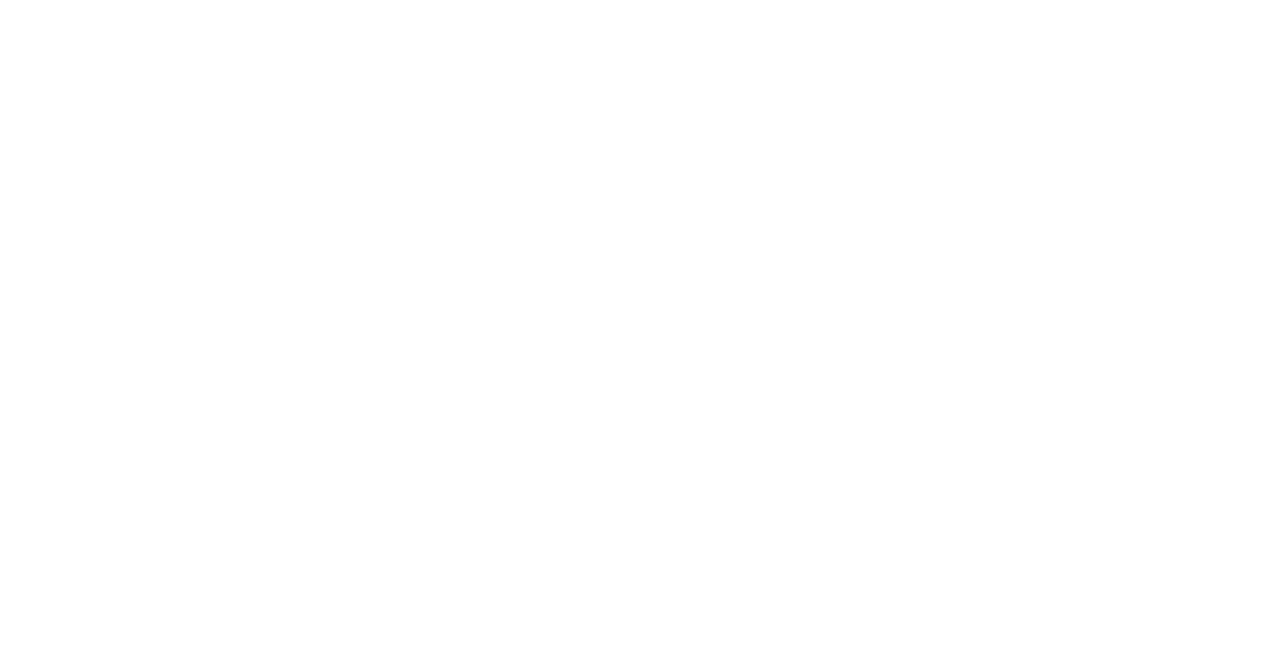
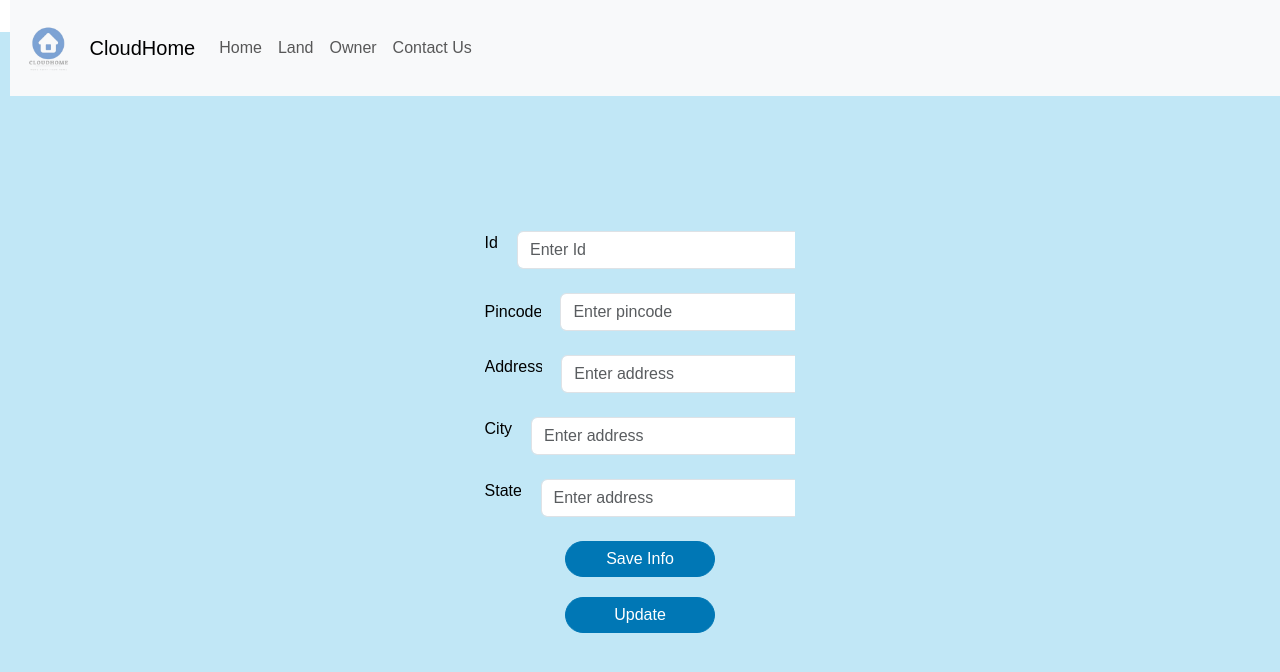
Before and after one commit to Nandini80/CloudHome, a React (Vite) app in the folder client/: page /userprofile in a window 1280 px wide. Before the commit this address had no page. Shown: the top 672 px of the page. Built offline with nearby package versions, Linux system fonts and the light colour scheme.

Commit message:
userprofile

```diff
--- a/client/src/App.jsx
+++ b/client/src/App.jsx
@@ -3,10 +3,10 @@
 import HostProfile from './components/Host/HostProfile/HostProfile';
 import 'bootstrap/dist/css/bootstrap.min.css';
 import Register from './components/LandingPage/Register/Register';
-
 import Owner from './components/OwnerDashboard/Owner';
 import UserDashboard from './components/User/Dashboard/userdash';
 import ChatPage from './components/Chat/chat';
+import UserProfile from './components/User/UserProfile/UserProfile';
 
 function App() {
 
@@ -23,6 +23,7 @@
         <Route path="/hostprofile" element={<HostProfile />}></Route>
         <Route path="/userdash" element={<UserDashboard />}></Route>
         <Route path="/chat" element={<ChatPage />}></Route>
+        <Route path="/userprofile" element={<UserProfile/>}></Route>
       </Routes>
     </>
   )
--- /dev/null
+++ b/client/src/components/User/UserProfile/UserProfile.css
@@ -0,0 +1,27 @@
+.btn{
+    width:150px;
+}
+
+.btn:hover{
+    transform: scale(1.1);
+}
+
+/* .form{
+    display: flex;
+    flex-direction: row;
+    justify-content: center;
+    align-items: center;
+} */
+
+
+.master-container {
+  background-color: rgba(17, 162, 219, 0.26);
+  margin-top: 2rem;
+  height: 100%;
+  width:100%;
+
+
+  display: flex;
+  justify-content: center;
+  align-items: center;
+}
--- a/client/src/components/User/UserProfile/UserProfile.jsx
+++ b/client/src/components/User/UserProfile/UserProfile.jsx
@@ -0,0 +1,81 @@
+import React from 'react';
+import './UserProfile.css';  // Import your CSS file if needed
+
+const UserProfile = () => {
+  return (
+    <div className="master-container">
+    <>
+    <nav class="navbar navbar-expand-lg navbar-light bg-light" style={{marginBottom:"2rem",marginLeft:"1.2rem"}}>
+  <img src="/logo.png" alt="" style={{width:"80px"}}/>
+  <a class="navbar-brand" href="#">CloudHome</a>
+  <button class="navbar-toggler" type="button" data-toggle="collapse" data-target="#navbarNavDropdown" aria-controls="navbarNavDropdown" aria-expanded="false" aria-label="Toggle navigation">
+    <span class="navbar-toggler-icon"></span>
+  </button>
+  <div class="collapse navbar-collapse" id="navbarNavDropdown">
+    <ul class="navbar-nav">
+      <li class="nav-item active">
+        <a class="nav-link" href="#">Home </a>
+      </li>
+      <li class="nav-item">
+        <a class="nav-link" href="#">Land</a>
+      </li>
+      <li class="nav-item">
+        <a class="nav-link" href="#">Owner</a>
+      </li>
+      <li class="nav-item">
+        <a class="nav-link" href="#">Contact Us</a>
+      </li>
+
+    </ul>
+  </div>
+</nav>
+
+        <div className="d-flex align-items-center justify-content-center" style={{ minHeight: '100vh' }}>
+          <div className="form" style={{ display: "flex", flexDirection: "column", gap: "1.5rem" }}>
+            <form>
+              <div className="form-group" style={{ display: "flex", marginBottom: "1.5rem",width:"1250%" }}>
+                <label htmlFor="exampleInputEmail1">Id</label>
+                <input
+                  style={{ marginLeft: "1.2rem" }}
+                  type="text"
+                  className="form-control"
+                  id="exampleInputEmail1"
+                  aria-describedby="emailHelp"
+                  placeholder="Enter Id"
+                />
+              </div>
+
+              <div className="form-group" style={{ display: "flex", marginBottom: "1.5rem", alignItems: "center",width:"1250%" }}>
+                <label htmlFor="exampleInputPassword1">Pincode</label>
+                <input style={{ marginLeft: "1.2rem" }} type="password" className="form-control" id="exampleInputPassword1" placeholder="Enter pincode" />
+              </div>
+              <div className="form-group" style={{ display: "flex", marginBottom: "1.5rem" ,width:"1250%"}}>
+                <label htmlFor="exampleInputEmail1"> Address</label>
+                <input style={{ marginLeft: "1.2rem" }} type="text" className="form-control" id="exampleInputEmail1" aria-describedby="emailHelp" placeholder="Enter address" />
+              </div>
+
+              <div className="form-group" style={{ display: "flex", marginBottom: "1.5rem" ,width:"1250%"}}>
+                <label htmlFor="exampleInputEmail1">City</label>
+                <input style={{ marginLeft: "1.2rem" }} type="text" className="form-control" id="exampleInputEmail1" aria-describedby="emailHelp" placeholder="Enter address" />
+              </div>
+              <div className="form-group" style={{ display: "flex", marginBottom: "1.5rem" ,width:"1250%"}}>
+                <label htmlFor="exampleInputEmail1">State</label>
+                <input style={{ marginLeft: "1.2rem" }} type="text" className="form-control" id="exampleInputEmail1" aria-describedby="emailHelp" placeholder="Enter address" />
+              </div>
+
+              <div className="text-center" style={{ marginTop: "1.2rem" }}>
+                <button type="submit" className="btn btn-primary">Save Info</button>
+              </div>
+
+              <div className="text-center" style={{ marginTop: "1.2rem" }}>
+                <button type="submit" className="btn btn-primary">Update</button>
+              </div>
+            </form>
+          </div>
+        </div>
+      </>
+    </div>
+  );
+}
+
+export default UserProfile;
```
